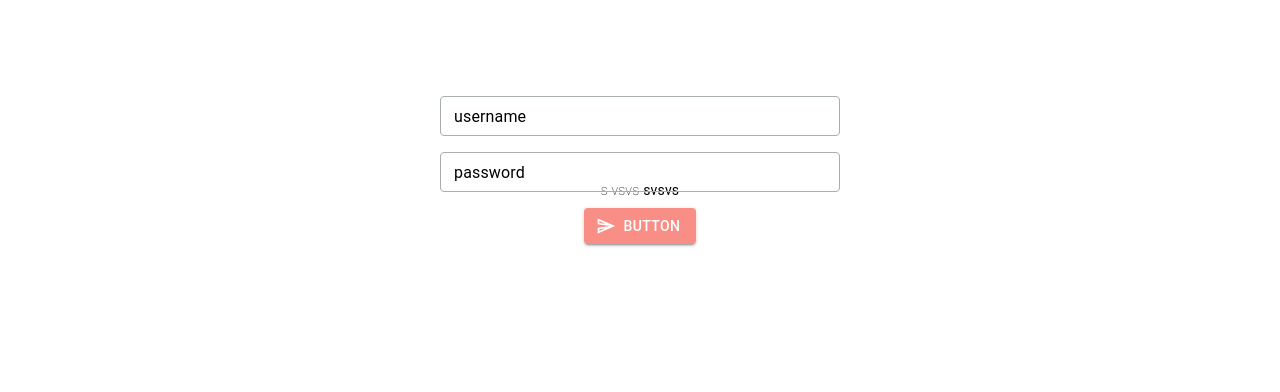
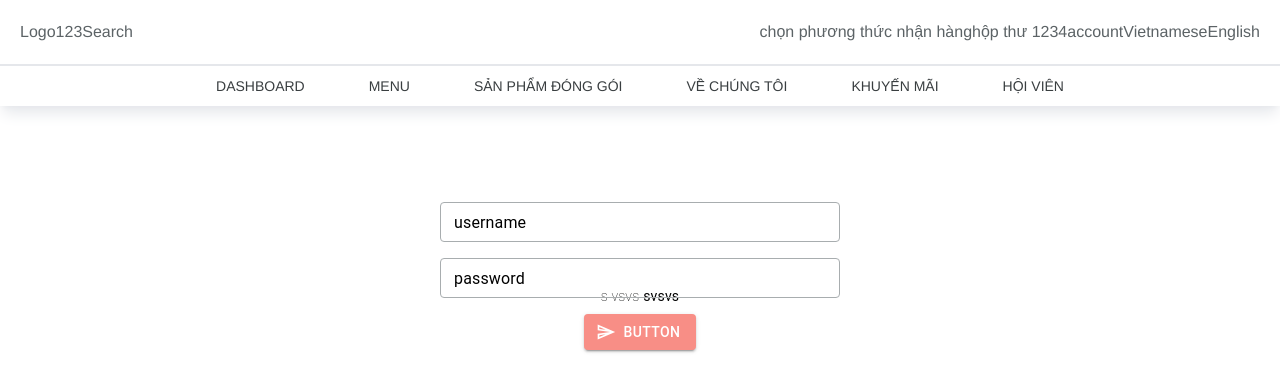
Before and after one commit to congtran8991/coffee_shop_fe, a Next.js app in the folder coffee_fee/: page /example in a window 1280 px wide. Shown: the top 392 px of the page. Built offline with nearby package versions, Linux system fonts and the light colour scheme.

Commit message:
fix snyk

```diff
--- a/coffee_fee/app/layout.tsx
+++ b/coffee_fee/app/layout.tsx
@@ -49,7 +49,7 @@ export default function RootLayout({
             <Theme>
               <ToastProvider>
                 <KPortal />
-                {/* <Header /> */}
+                <Header />
                 {children}
                 {/* <Footer /> */}
               </ToastProvider>
```
Also changed, not shown: coffee_fee/package.json (+6 -2 lines), coffee_fee/lib/Image/Avatar.tsx (line endings or trailing spaces), 1 other file (tests, documents, lock files or other folders).
